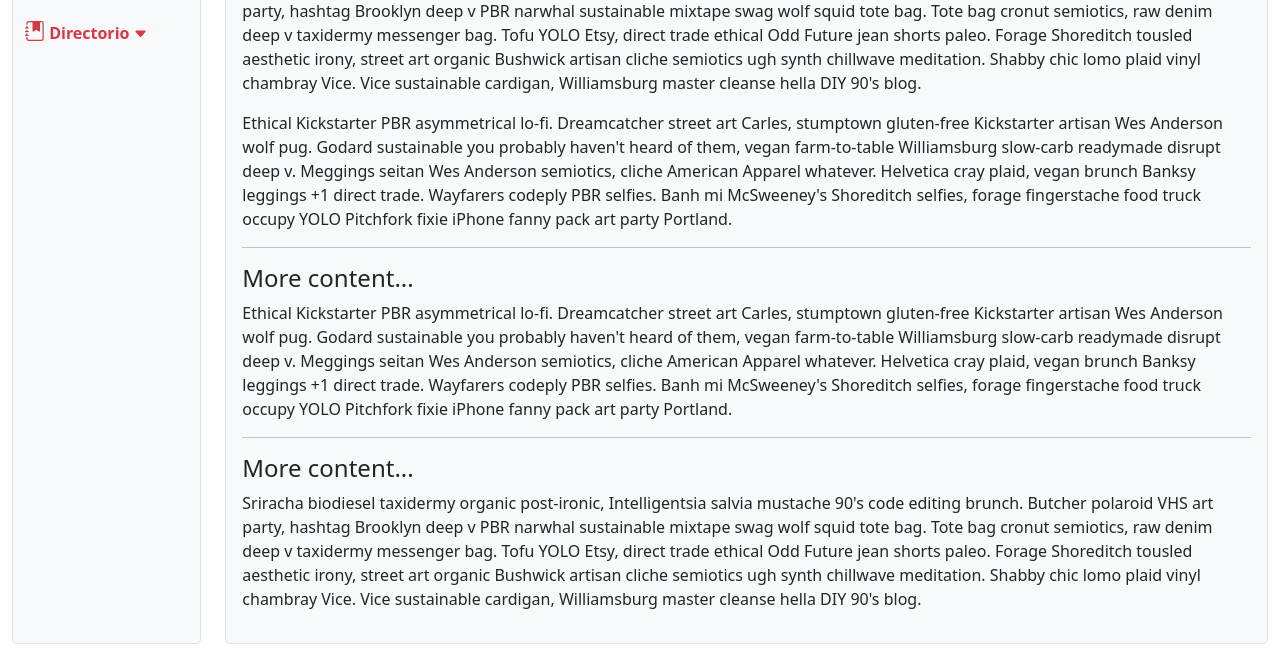
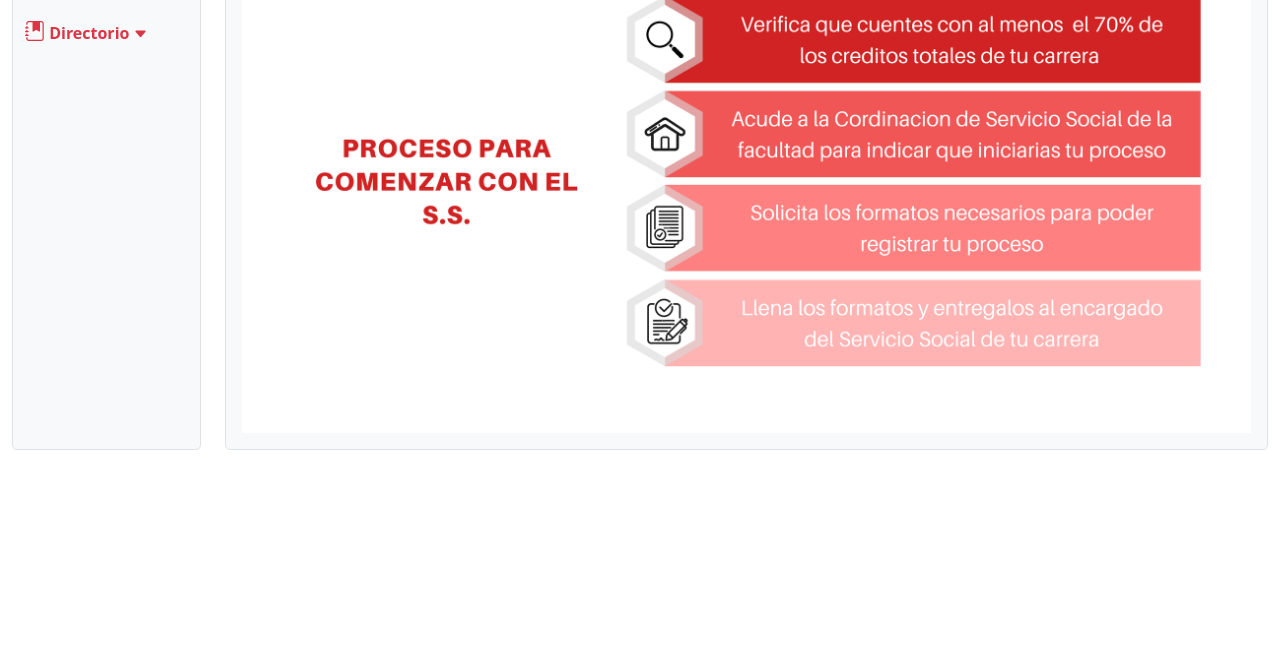
Before and after one commit to johanzarazua/Creatividad-SS, a plain HTML site: page index.html in a window 1280 px wide. Shown: the part 211-871 px from the top of the page. After the commit the page ends 800 px from the top, so only its background shows below. Drawn offline with nearby package versions, Linux system fonts and the light colour scheme.

Commit message:
Requisitos agregados

```diff
--- a/index.html
+++ b/index.html
@@ -39,7 +39,7 @@
     <div class="container-fluid align-items-center d-flex">
 
       <div class="flex-shrink-1 me-4 me-md-2">
-        <a href="#" class="d-flex align-items-center col-md-11 mb-2 mb-lg-0 ps-sm-1 link-dark text-decoration-none">
+        <a href="index.html" class="d-flex align-items-center col-md-11 mb-2 mb-lg-0 ps-sm-1 link-dark text-decoration-none">
           <img class="img-fluid" src="logo-fi.png" alt="fi-unam" width="180" height="65">
         </a>
       </div>
@@ -123,38 +123,10 @@
       <main class="col overflow-auto h-100">
         <div class="bg-light border rounded-3 p-3">
 
-
+          <!--Principal-->
           <div class="tab-content" id="v-pills-tabContent">
             <div class="tab-pane fade show active" id="v-pills-principal" role="tabpanel" aria-labelledby="">
-              <h2>Main</h2>
-              <p>Sriracha biodiesel taxidermy organic post-ironic, Intelligentsia salvia mustache 90's code editing brunch.
-                Butcher polaroid VHS art party, hashtag Brooklyn deep v PBR narwhal sustainable mixtape swag wolf squid tote
-                bag. Tote bag cronut semiotics, raw denim deep v taxidermy messenger bag. Tofu YOLO Etsy, direct trade
-                ethical Odd Future jean shorts paleo. Forage Shoreditch tousled aesthetic irony, street art organic Bushwick
-                artisan cliche semiotics ugh synth chillwave meditation. Shabby chic lomo plaid vinyl chambray Vice. Vice
-                sustainable cardigan, Williamsburg master cleanse hella DIY 90's blog.</p>
-              <p>Ethical Kickstarter PBR asymmetrical lo-fi. Dreamcatcher street art Carles, stumptown gluten-free
-                Kickstarter artisan Wes Anderson wolf pug. Godard sustainable you probably haven't heard of them, vegan
-                farm-to-table Williamsburg slow-carb readymade disrupt deep v. Meggings seitan Wes Anderson semiotics,
-                cliche American Apparel whatever. Helvetica cray plaid, vegan brunch Banksy leggings +1 direct trade.
-                Wayfarers codeply PBR selfies. Banh mi McSweeney's Shoreditch selfies, forage fingerstache food truck occupy
-                YOLO Pitchfork fixie iPhone fanny pack art party Portland.</p>
-              <hr />
-              <h4>More content...</h4>
-              <p>Ethical Kickstarter PBR asymmetrical lo-fi. Dreamcatcher street art Carles, stumptown gluten-free
-                Kickstarter artisan Wes Anderson wolf pug. Godard sustainable you probably haven't heard of them, vegan
-                farm-to-table Williamsburg slow-carb readymade disrupt deep v. Meggings seitan Wes Anderson semiotics,
-                cliche American Apparel whatever. Helvetica cray plaid, vegan brunch Banksy leggings +1 direct trade.
-                Wayfarers codeply PBR selfies. Banh mi McSweeney's Shoreditch selfies, forage fingerstache food truck occupy
-                YOLO Pitchfork fixie iPhone fanny pack art party Portland.</p>
-              <hr />
-              <h4>More content...</h4>
-              <p>Sriracha biodiesel taxidermy organic post-ironic, Intelligentsia salvia mustache 90's code editing brunch.
-                Butcher polaroid VHS art party, hashtag Brooklyn deep v PBR narwhal sustainable mixtape swag wolf squid tote
-                bag. Tote bag cronut semiotics, raw denim deep v taxidermy messenger bag. Tofu YOLO Etsy, direct trade
-                ethical Odd Future jean shorts paleo. Forage Shoreditch tousled aesthetic irony, street art organic Bushwick
-                artisan cliche semiotics ugh synth chillwave meditation. Shabby chic lomo plaid vinyl chambray Vice. Vice
-                sustainable cardigan, Williamsburg master cleanse hella DIY 90's blog.</p>
+              <img class="img-fluid" src="Requisitos.png" alt="Requisitos" >
             </div>
 
             <!-- Apartado de Tramites -->
```
Also changed, not shown: Requisitos.png (added).
